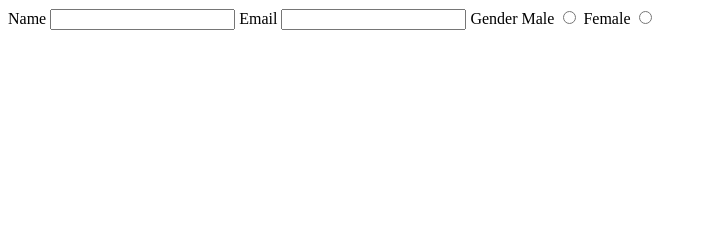
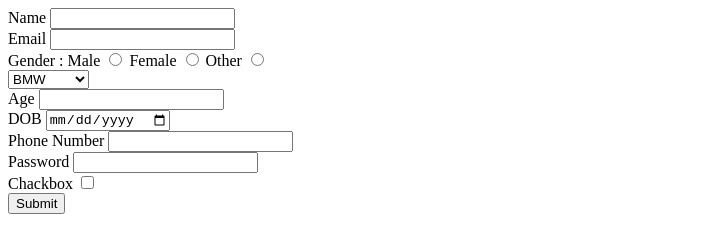
Before and after one commit to acciojob/signup-form-car-nisha123-hash, a website: page main.html in a window 1280 px wide. Shown: the whole page, without its empty margins (0-707 px from the left). Drawn offline with Linux system fonts and the light colour scheme.

Commit message:
created a submission

```diff
--- a/main.html
+++ b/main.html
@@ -8,15 +8,74 @@
 
 <body>
 	<form>
-		<label for="name">Name</label>
+		<div>
+			<label for="name">Name</label>
 		<input type="text" id="name" required>
-		<label for="mail">Email</label>
+
+		</div>
+		<div>
+			<label for="mail">Email</label>
 		<input type="email" id="mail" required>
-		<label for="gender">Gender</label>
+
+		</div>
+		<div>
+			<label for="gender">Gender :</label>
 		<label for="male">Male</label>
 		<input type="radio" name="gender" required>
 		<label for="female">Female</label>
 		<input type="radio" name="gender" required>
+		<label for="other">Other</label>
+		<input type="radio" name="gender" required>
+		</div>
+
+		<div>
+			<label for="brands"></label>
+			<select id="brand" >
+				<option>BMW</option>
+				<option>Audi</option>
+				<option>Mercedez</option>
+			</select>
+		</div>
+
+		<div>
+			<label for="age">Age</label>
+			<input type="number" id="age" required>
+		</div>
+
+		<div>
+			<label for="dob">DOB</label>
+			<input type="date" id="dob" required>
+		</div>
+
+		<div>
+			<label for="phn">Phone Number</label>
+			<input type="number" id="phn">
+		</div>
+
+		<div>
+			<label for="password">Password</label>
+			<input type="password" id="password" required>
+		</div>
+
+		<div>
+			<label for="check">Chackbox</label>
+			<input type="checkbox" id="check">
+		</div>
+		<div>
+			<input type="submit">
+		</div>
+
+
+
+
+
+
+
+
+
+
+
+
 	</form>
 	<!-- the entire body must be written by student -->
     <script type="text/javascript" src="./script.js">
```
